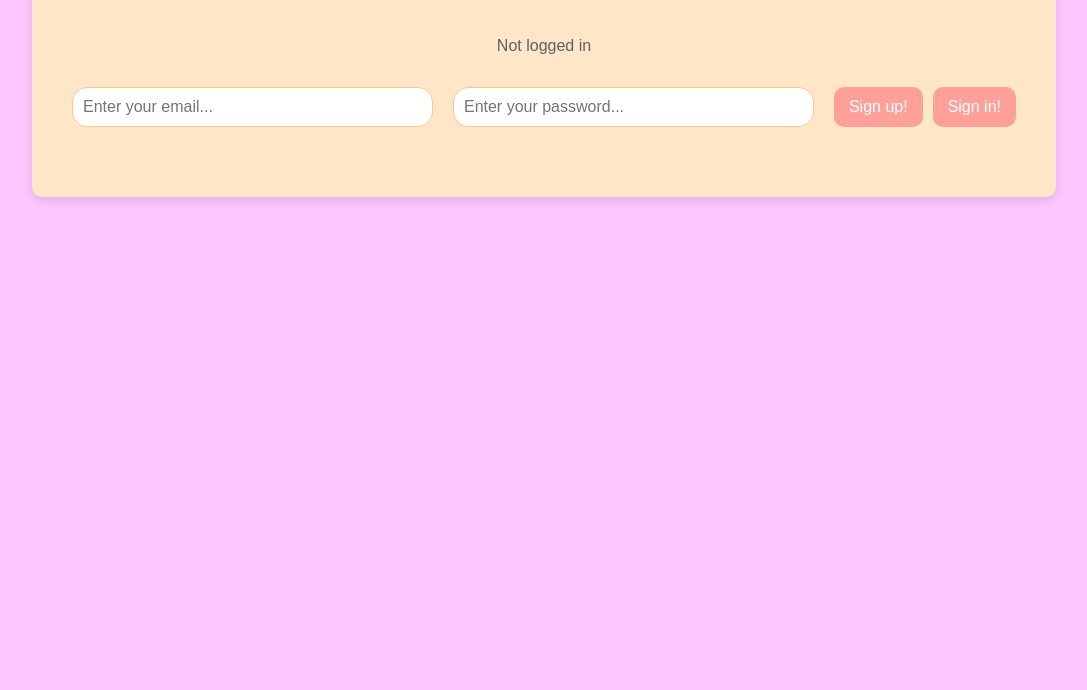
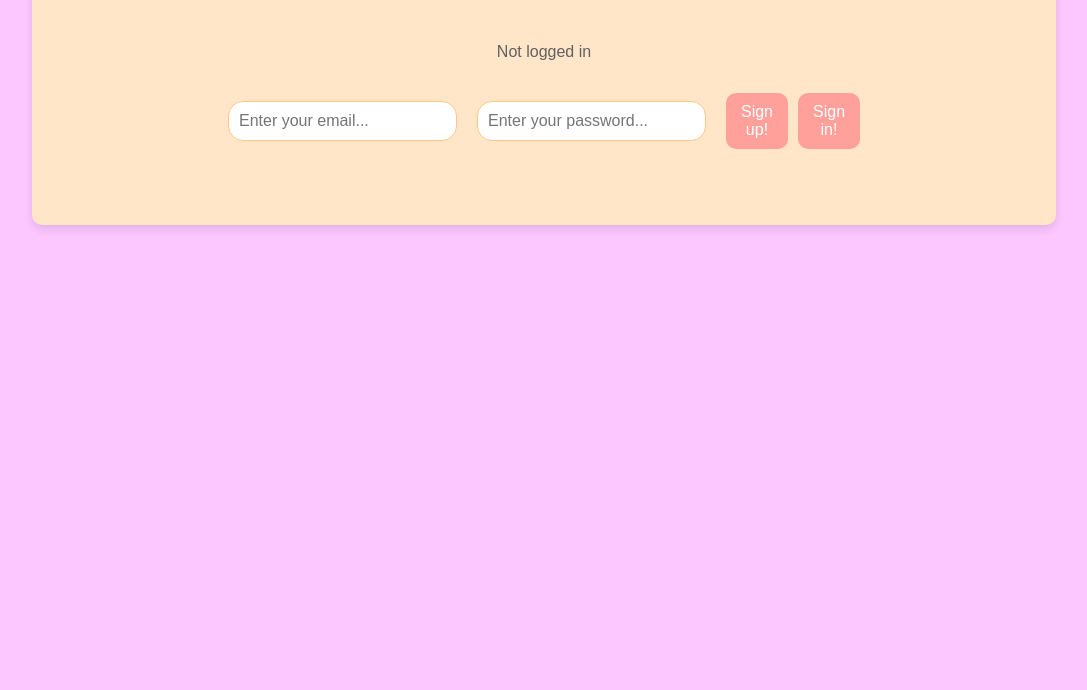
Before and after one commit to Emberes/U05--ToDo-List, a website built with Vite: page index.html in a window 1280 px wide. Shown: the part 110-800 px from the top of the page, without its empty margins (96-1183 px from the left). Built offline with nearby package versions, Linux system fonts and the light colour scheme; no server answers.

Commit message:
fixes to the auth feild

```diff
--- a/src/style/style.css
+++ b/src/style/style.css
@@ -25,11 +25,14 @@ body {
 /* 📌 Wrapper */
 #app {
   background: var(--secondary-bg);
-  padding: 20px;
+  padding: 1rem;
   border-radius: 10px;
   box-shadow: 0 4px 10px rgba(0, 0, 0, 0.1);
   width: 100%;
-  max-width: 400px;
+  display: flex;
+  flex-direction: column;
+  justify-content: center;
+  align-items: center;
   height: fit-content;
   text-align: center;
   overflow: hidden;
@@ -64,12 +67,25 @@ header h1 {
   padding: 1rem;
   color: black;
   height: fit-content;
+  width: fit-content;
+  display: flex;
+  flex-direction: column;
+  justify-content: center;
+  align-items: center;
 }
 
 #auth-status{
   margin: 1rem;
   padding: 1rem;
   color: rgb(99, 96, 96);
+}
+
+form#auth-form {
+  display: flex;
+  flex-direction: column;
+  max-width: 400px;
+  justify-content: center;
+  align-items: center;
 }
 
 #auth-form input {
@@ -80,6 +96,7 @@ header h1 {
   border-radius: 15px;
   margin-right: 10px;
   box-sizing: border-box;
+  width: fit-content;
 }
 
 #auth-form button {
@@ -104,7 +121,7 @@ header h1 {
   border-radius: 15px;
   margin-right: 10px;
   box-sizing: border-box;
-  width: auto;
+  width: 250px;
 }
 
 #todo-form button {
@@ -202,7 +219,7 @@ ul#todo-list li {
   border: 1px solid var(--border-color);
   border-radius: 5px;
   margin-bottom: 10px;
-  word-wrap: break-word;
+  width: 300px;
 }
 
 .completed {
@@ -248,7 +265,15 @@ ul#todo-list li {
 @media (min-width: 768px) {
   #app {
     max-width: 1024px;
+    width: 100%;
     max-height: fit-content;
+    display: flex;
+    flex-direction: column;
+  }
+
+  header {
+    width: 100%;
+    text-align: center;
   }
 
   header h1 {
@@ -259,6 +284,7 @@ ul#todo-list li {
     display: flex;
     flex-direction: row;
     gap: 10px;
+    width: 850px;
   }
 
   #auth-container {
@@ -268,5 +294,12 @@ ul#todo-list li {
     height: fit-content;
   }
 
+  form#auth-form {
+    flex-direction: row;
+    gap: 10px;
+  }
 
+  ul#todo-list li{
+    width: 450px;
+  }
 }
```
